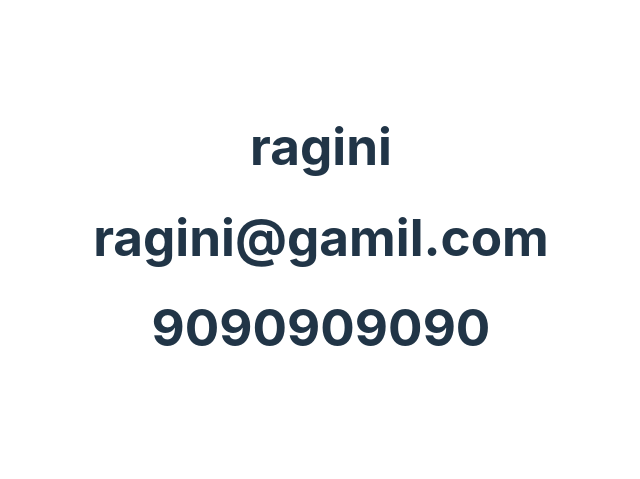
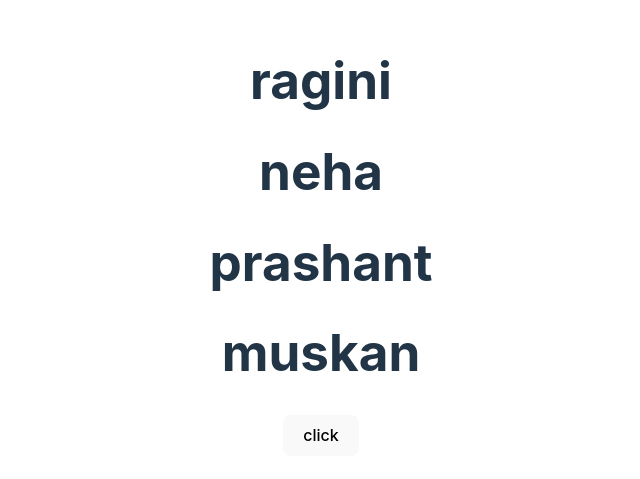
Before and after one commit to vikrantkkk/vite-react, a React (Vite) app: page / in a window 1280 px wide. Shown: the part 163-642 px from the top of the page, without its empty margins (319-959 px from the left). Built offline with nearby package versions, Linux system fonts and the light colour scheme.

Commit message:
list and keys

```diff
--- a/src/App.jsx
+++ b/src/App.jsx
@@ -1,6 +1,6 @@
 import "./App.css";
 import Example from "./Example";
-import Map from "./Map";
+import List from "./List";
 import Parent from "./Parent";
 import ParentComponent from "./ParentComponent";
 // import Vikrant from "./ragini";
@@ -13,7 +13,8 @@ function App() {
       {/* <Example/> */}
       {/* <Parent/> */}
       {/* <Vikrant /> */}
-      <Map/>
+      <List/>
+
     </>
   );
 }
--- /dev/null
+++ b/src/List.jsx
@@ -0,0 +1,43 @@
+// List and Key
+
+// task
+//code step by step;
+// spread oprator,rest oprator, shaloow Copy, deep copy
+
+// const myArray = [
+  //   {
+  //     name: "ragini",
+  //     email: "ragini@gmail.com",
+  //     phone: 8989898989,
+  //     address: [
+  //       {
+  //         state: "bihar",
+  //         district: "smastipue"
+  //       }
+  //     ]
+  //   }
+  // ];
+
+import React, { useState } from "react";
+
+
+const List = () => {
+  const [data,setData] = useState(["ragini", "neha", "prashant", "muskan"]);
+
+  const handleClick = () => {
+    const data1 = [...data];
+    data1.pop();
+    setData(data1);
+  };
+
+  return (
+    <div>
+      {data.map((item, index) => {
+        return <h1 key={index}>{item}</h1>;
+      })}
+      <button onClick={handleClick}>click</button>
+    </div>
+  );
+};
+
+export default List;
--- a/src/Map.jsx
+++ /dev/null
@@ -1,42 +0,0 @@
-//List and Key
-//vertual DOM in react //vey important
-import React from "react";
-const Map = () => {
-  // const array = ["ragini","prashant","muskan","neha","nidhi","anjali",];
-  //  0 , 1 , 2 ,3 ,4, 5, 6  //using index as a key;
-  const array = [
-    { name: "ragini", email: "ragini@gamil.com", phone: 9090909090 },
-  ];
-
-  //task  show in the tabe
-
-  // const myArray = [
-  //   {
-  //     name: "ragini",
-  //     email: "ragini@gmail.com",
-  //     phone: 8989898989,
-  //     address: [
-  //       {
-  //         state: "bihar",
-  //         district: "smastipue"
-  //       }
-  //     ]
-  //   }
-  // ];
-
-
-  return (
-    <div>
-      {array.map((item, i) => {
-        return (
-          <div key={i}>
-            <h1>{item.name}</h1>
-            <h1>{item.email}</h1>
-            <h1>{item.phone}</h1>
-          </div>
-        );
-      })}
-    </div>
-  );
-};
-export default Map;
```
